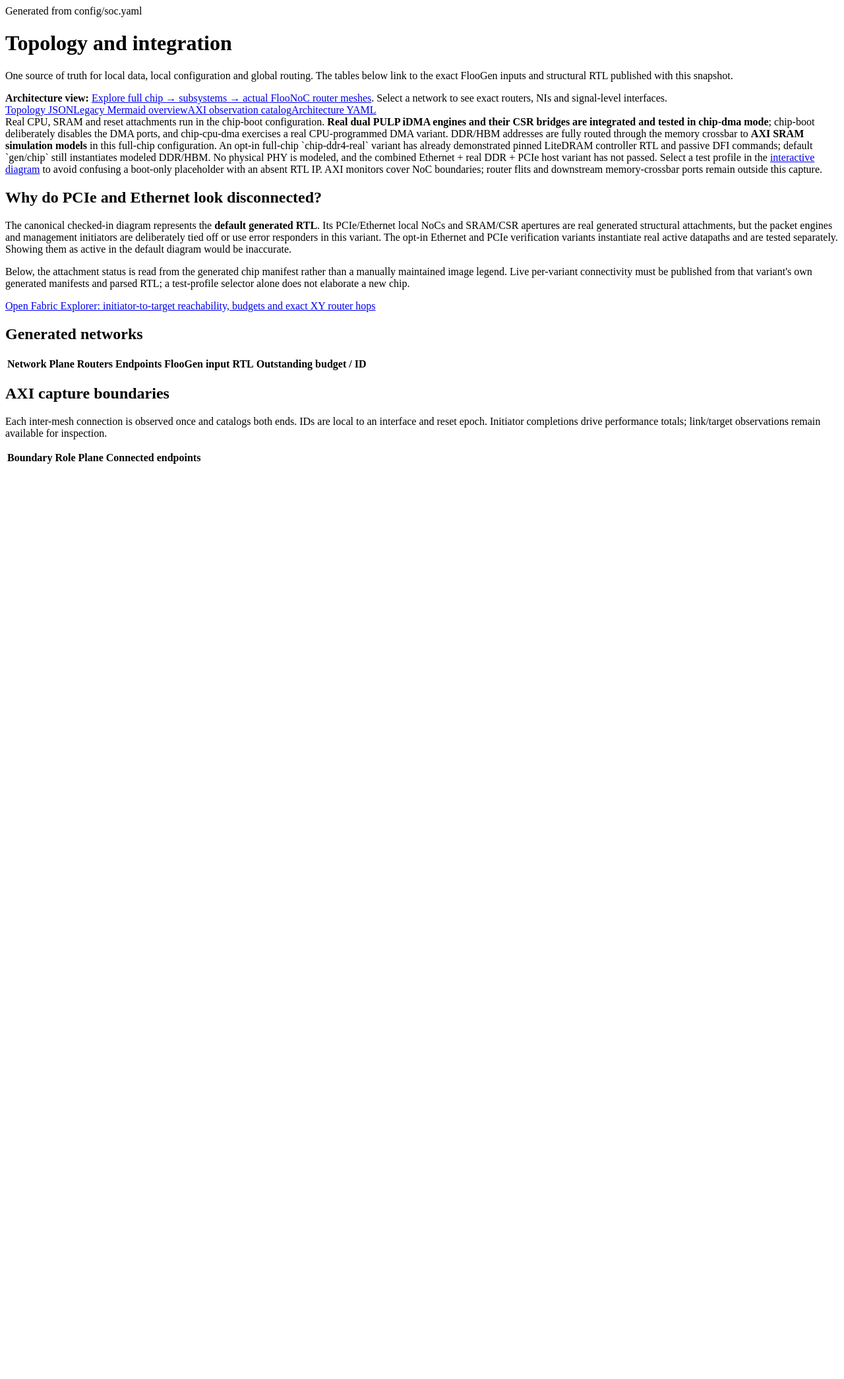
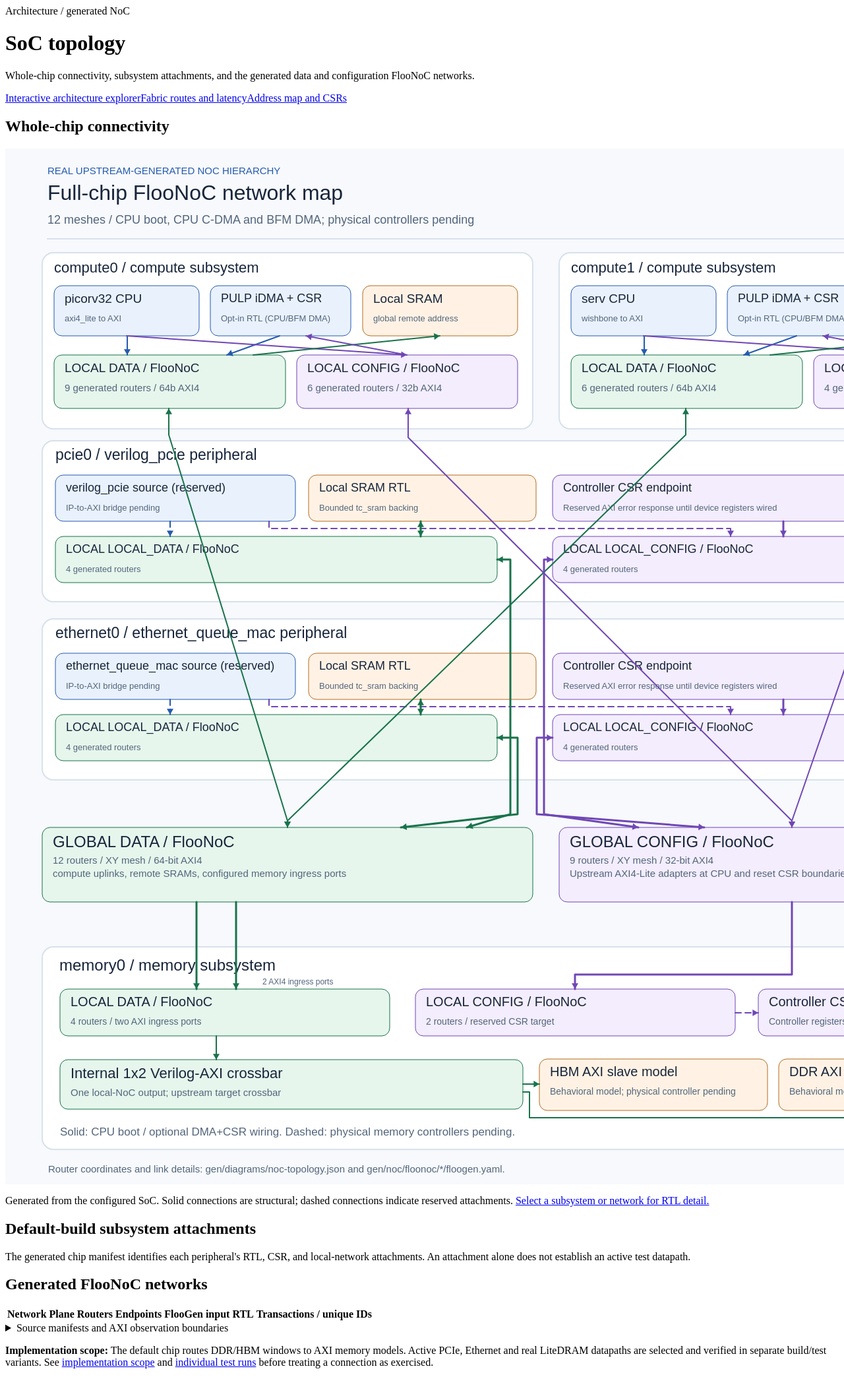
Before and after one commit to r987r/xezim-hello-world, a Python web app: template tools/templates/site_topology.html in a window 1280 px wide; the page is wider, and only the part inside the window is pictured. Shown: that part at 66% size. Before the commit the page ends 703 px from the top of that part, so only its background shows below. Run offline with Jinja, Linux system fonts and the light colour scheme; the template is opened without the code that fills it, so the values that code supplies are empty.

Commit message:
docs(site): clarify site_topology.html presentation

```diff
--- a/tools/templates/site_topology.html
+++ b/tools/templates/site_topology.html
@@ -1,21 +1,59 @@
-<div class="eyebrow">Generated from config/soc.yaml</div><h1>Topology and integration</h1>
-<p class="lede">One source of truth for local data, local configuration and global routing. The tables below link to the exact FlooGen inputs and structural RTL published with this snapshot.</p>
-<div class="notice"><strong>Architecture view:</strong> <a href="explorer.html">Explore full chip → subsystems → actual FlooNoC router meshes</a>. Select a network to see exact routers, NIs and signal-level interfaces.</div>
-<div class="actions"><a href="gen/diagrams/noc-topology.json">Topology JSON</a><a href="gen/diagrams/noc-hierarchy.mmd">Legacy Mermaid overview</a><a href="gen/supernoc/axi_monitors.json">AXI observation catalog</a><a href="config/soc.yaml">Architecture YAML</a></div>
-<div class="notice">Real CPU, SRAM and reset attachments run in the chip-boot configuration. <strong>Real dual PULP iDMA engines and their CSR bridges are integrated and tested in chip-dma mode</strong>; chip-boot deliberately disables the DMA ports, and chip-cpu-dma exercises a real CPU-programmed DMA variant. DDR/HBM addresses are fully routed through the memory crossbar to <strong>AXI SRAM simulation models</strong> in this full-chip configuration. An opt-in full-chip `chip-ddr4-real` variant has already demonstrated pinned LiteDRAM controller RTL and passive DFI commands; default `gen/chip` still instantiates modeled DDR/HBM. No physical PHY is modeled, and the combined Ethernet + real DDR + PCIe host variant has not passed. Select a test profile in the <a href="explorer.html">interactive diagram</a> to avoid confusing a boot-only placeholder with an absent RTL IP. AXI monitors cover NoC boundaries; router flits and downstream memory-crossbar ports remain outside this capture.</div>
-<section class="card"><h2>Why do PCIe and Ethernet look disconnected?</h2><p>The canonical checked-in diagram represents the <strong>default generated RTL</strong>. Its PCIe/Ethernet local NoCs and SRAM/CSR apertures are real generated structural attachments, but the packet engines and management initiators are deliberately tied off or use error responders in this variant. The opt-in Ethernet and PCIe verification variants instantiate real active datapaths and are tested separately. Showing them as active in the default diagram would be inaccurate.</p><p>Below, the attachment status is read from the generated chip manifest rather than a manually maintained image legend. Live per-variant connectivity must be published from that variant's own generated manifests and parsed RTL; a test-profile selector alone does not elaborate a new chip.</p><div id="peripheral-attachment-status" class="grid"></div></section>
-<p><a href="fabric.html">Open Fabric Explorer: initiator-to-target reachability, budgets and exact XY router hops</a></p>
-<h2>Generated networks</h2><div class="scroll"><table><thead><tr><th>Network</th><th>Plane</th><th>Routers</th><th>Endpoints</th><th>FlooGen input</th><th>RTL</th><th>Outstanding budget / ID</th></tr></thead><tbody id="networks"></tbody></table></div>
-<h2>AXI capture boundaries</h2><p class="muted">Each inter-mesh connection is observed once and catalogs both ends. IDs are local to an interface and reset epoch. Initiator completions drive performance totals; link/target observations remain available for inspection.</p><div class="scroll"><table><thead><tr><th>Boundary</th><th>Role</th><th>Plane</th><th>Connected endpoints</th></tr></thead><tbody id="monitors"></tbody></table></div>
+<div class="eyebrow">Architecture / generated NoC</div>
+<h1>SoC topology</h1>
+<p class="lede">Whole-chip connectivity, subsystem attachments, and the generated data and configuration FlooNoC networks.</p>
+<div class="actions"><a href="explorer.html">Interactive architecture explorer</a><a href="fabric.html">Fabric routes and latency</a><a href="address-map.html">Address map and CSRs</a></div>
+
+<section aria-labelledby="topology-overview-title">
+<h2 id="topology-overview-title">Whole-chip connectivity</h2>
+<div class="topology-pan" role="region" aria-label="Scrollable whole-chip network topology" tabindex="0"><a href="explorer.html"><img class="topology" src="gen/diagrams/noc-hierarchy.svg" alt="Generated whole-SoC data and configuration NoC connections. Open the interactive explorer for individual routers and links."></a></div>
+<p class="muted">Generated from the configured SoC. Solid connections are structural; dashed connections indicate reserved attachments. <a href="explorer.html">Select a subsystem or network for RTL detail.</a></p>
+</section>
+
+<section aria-labelledby="topology-attachments-title">
+<h2 id="topology-attachments-title">Default-build subsystem attachments</h2>
+<p class="section-intro">The generated chip manifest identifies each peripheral's RTL, CSR, and local-network attachments. An attachment alone does not establish an active test datapath.</p>
+<div id="peripheral-attachment-status" class="grid"></div>
+</section>
+
+<section aria-labelledby="topology-networks-title">
+<h2 id="topology-networks-title">Generated FlooNoC networks</h2>
+<div class="scroll"><table><thead><tr><th>Network</th><th>Plane</th><th>Routers</th><th>Endpoints</th><th>FlooGen input</th><th>RTL</th><th>Transactions / unique IDs</th></tr></thead><tbody id="networks"></tbody></table></div>
+</section>
+
+<details class="technical-notes" id="topology-source-detail">
+<summary>Source manifests and AXI observation boundaries</summary>
+<p>One monitor catalog entry covers each inter-mesh connection. IDs are scoped by interface and reset epoch. Router flits and memory-crossbar internals are not captured by this catalog.</p>
+<div class="scroll"><table><thead><tr><th>Boundary</th><th>Role</th><th>Plane</th><th>Connected endpoints</th></tr></thead><tbody id="monitors"></tbody></table></div>
+<div class="actions"><a href="config/soc.yaml">SoC configuration</a><a href="gen/diagrams/noc-topology.json">Topology JSON</a><a href="gen/supernoc/axi_monitors.json">Monitor catalog</a><a href="docs/architecture.html">Architecture contracts</a></div>
+</details>
+<p class="scope-note"><strong>Implementation scope:</strong> The default chip routes DDR/HBM windows to AXI memory models. Active PCIe, Ethernet and real LiteDRAM datapaths are selected and verified in separate build/test variants. See <a href="docs/implementation-status.html">implementation scope</a> and <a href="runs.html">individual test runs</a> before treating a connection as exercised.</p>
 <script type="application/json" id="site-data">__SITE_DATA__</script><script>
 const D=JSON.parse(document.getElementById('site-data').textContent);
+function cell(row,value,href){const td=document.createElement('td'),node=document.createElement(href?'a':'span');node.textContent=String(value??'Not recorded');if(href)node.href=href;td.append(node);row.append(td)}
 for(const peripheral of D.chip.peripheral_subsystems||[]){
- const card=document.createElement('div');card.className='card';
- const h=document.createElement('h3');h.textContent=peripheral.name;
- const desc=document.createElement('p');
- desc.textContent='Default RTL: '+peripheral.rtl_attachment+'; CSR: '+peripheral.csr_attachment+
-   '; local data: '+peripheral.local_data_noc+'; local config: '+peripheral.local_config_noc;
- card.append(h,desc);document.getElementById('peripheral-attachment-status').append(card);
+ const card=document.createElement('article');card.className='card';
+ const heading=document.createElement('h3');heading.textContent=peripheral.name;
+ const details=document.createElement('dl');details.className='attachment-fields';
+ for(const [label,key] of [['RTL datapath','rtl_attachment'],['Registers','csr_attachment'],['Data fabric','local_data_noc'],['Control fabric','local_config_noc']]){
+  const dt=document.createElement('dt');dt.textContent=label;
+  const dd=document.createElement('dd');dd.textContent=String(peripheral[key]??'Not recorded');
+  details.append(dt,dd);
+ }
+ card.append(heading,details);document.getElementById('peripheral-attachment-status').append(card);
 }
-function cell(row,text,href){const td=document.createElement('td');const n=document.createElement(href?'a':'span');n.textContent=text;if(href)n.href=href;td.append(n);row.append(td)}for(const [name,n]of Object.entries(D.networks)){const tr=document.createElement('tr');cell(tr,name);cell(tr,n.plane);cell(tr,n.routers);cell(tr,n.endpoint_count);cell(tr,'YAML','gen/noc/floonoc/'+n.config);cell(tr,'top / package','gen/noc/floonoc/'+n.top);cell(tr,n.native_parameters.MaxTxns+' / '+n.native_parameters.MaxUniqueIds+' IDs');document.getElementById('networks').append(tr)}for(const m of D.monitors){const tr=document.createElement('tr');for(const t of[m.id,m.role,m.plane,m.endpoints.join(' ↔ ')])cell(tr,t);document.getElementById('monitors').append(tr)}
+if(!(D.chip.peripheral_subsystems||[]).length){
+ const note=document.createElement('p');note.className='muted';note.textContent='No peripheral inventory in the generated chip manifest.';
+ document.getElementById('peripheral-attachment-status').append(note);
+}
+for(const [name,n]of Object.entries(D.networks)){
+ const tr=document.createElement('tr');cell(tr,name);cell(tr,n.plane);cell(tr,n.routers);cell(tr,n.endpoint_count);
+ cell(tr,'YAML','gen/noc/floonoc/'+n.config);cell(tr,'Top / package','gen/noc/floonoc/'+n.top);
+ cell(tr,n.native_parameters.MaxTxns+' / '+n.native_parameters.MaxUniqueIds);
+ document.getElementById('networks').append(tr);
+}
+for(const m of D.monitors){
+ const tr=document.createElement('tr');for(const v of[m.id,m.role,m.plane,m.endpoints.join(' ↔ ')])cell(tr,v);
+ document.getElementById('monitors').append(tr);
+}
 </script>
+<style>.attachment-fields{display:grid;grid-template-columns:minmax(92px,auto) minmax(0,1fr);gap:5px 12px;font-size:13px;margin:12px 0 0}.attachment-fields dt{color:var(--muted)}.attachment-fields dd{margin:0;overflow-wrap:anywhere}.attachment-fields+*{margin-top:12px}</style>
```
